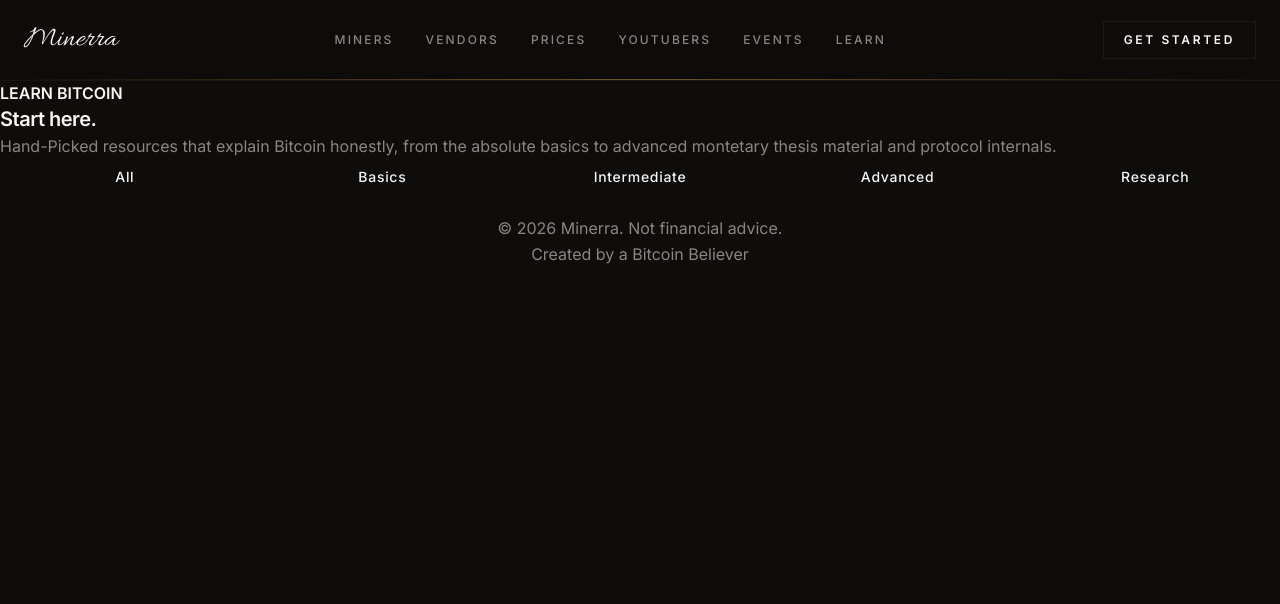
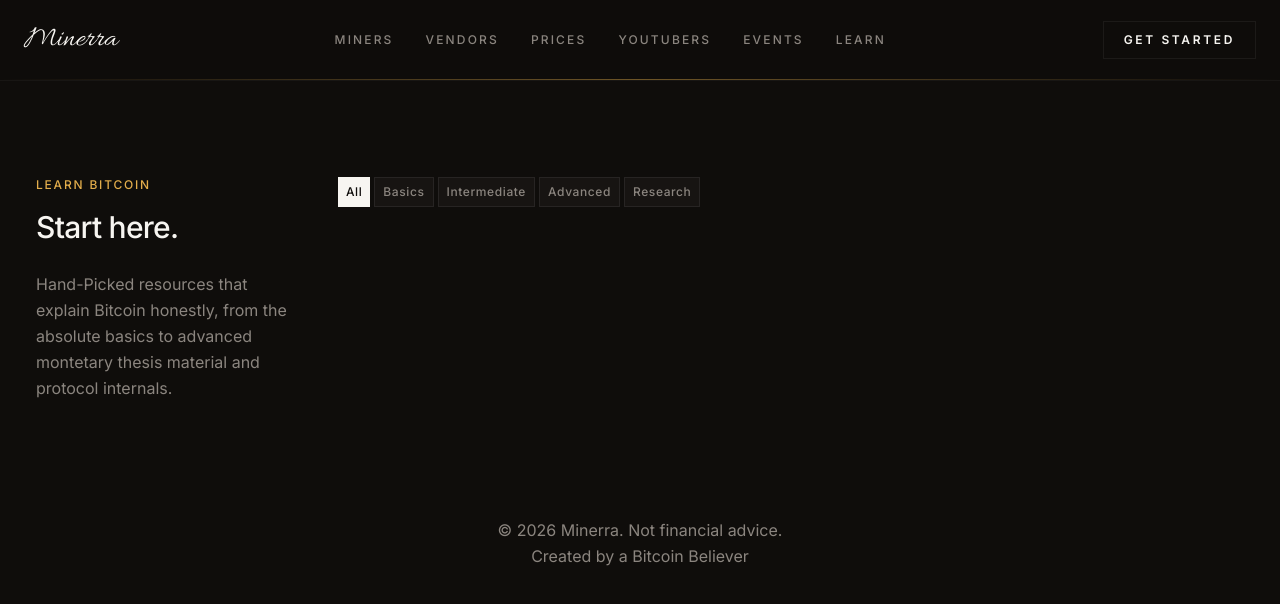
Before and after one commit to Fabiang120/Minerra, a Next.js app in the folder my-app/: page /learn in a window 1280 px wide. Shown: the top 604 px of the page. Built offline with nearby package versions, Linux system fonts and the light colour scheme.

Commit message:
Started learn page frontend

```diff
--- a/my-app/app/learn/page.tsx
+++ b/my-app/app/learn/page.tsx
@@ -2,20 +2,84 @@
 import { useState } from "react";
 
 export default function Learn() {
+  type learning = {
+    name: string;
+    type: string;
+    description: string;
+    Experience: string;
+  }
+  const learnings: learning[] = [
+    {
+      name: "Bitcoin Whitepaper",
+      type: "Research Paper",
+      description: "Satoshi Nakamoto's foundational 9-page paper outlining a peer-to-peer electronic cash system and the proof-of-work mechanism.",
+      Experience: "Basics"
+    },
+    {
+      name: "The Bitcoin Standard",
+      type: "Book",
+      description: "An economic exploration of Bitcoin as sound money, tracing the history of monetary evolution and hard currencies.",
+      Experience: "Basics"
+    },
+    {
+      name: "Mastering Bitcoin",
+      type: "Technical Book",
+      description: "Andreas Antonopoulos's comprehensive guide into cryptography, keys, addresses, wallets, and the transaction lifecycle.",
+      Experience: "Intermediate"
+    },
+    {
+      name: "Layered Money",
+      type: "Book",
+      description: "An analysis of how monetary systems scale across layers, from gold and central bank reserves to Bitcoin and the Lightning Network.",
+      Experience: "Intermediate"
+    },
+    {
+      name: "Programming Bitcoin",
+      type: "Code Workshop",
+      description: "Build a Bitcoin library from scratch in Python, implementing elliptic curve cryptography, transaction serialization, and script execution.",
+      Experience: "Advanced"
+    },
+    {
+      name: "Bitcoin Core LevelDB & UTXO Performance",
+      type: "Research Documentation",
+      description: "Low-level technical breakdowns of node reindexing, database caching mechanisms, and RAM optimization under fixed memory limits.",
+      Experience: "Research"
+    }
+  ];
   const [experience] = useState(["All", "Basics", "Intermediate", "Advanced", "Research"]);
   const [selectedExperience, setSelectedExperience] = useState("All");
   const handleSelectedExperience = (exp: string) => {
     setSelectedExperience(exp);
   }
+  const filteredlearnings = learnings.filter((l) => {
+    const matchesExperience = selectedExperience === "All" || l.Experience === selectedExperience;
+    return matchesExperience;
+  })
   return (
-    <section>
-      <h4>LEARN BITCOIN</h4>
-      <h2>Start here.</h2>
-      <p>Hand-Picked resources that explain Bitcoin honestly, from the absolute basics to advanced montetary thesis material and protocol internals.</p>
-      <div className="grid grid-flow-col auto-cols-fr gap-2">
-        {experience.map((e) => {
-          return <button className="w-full py-2 rounded-sm bg-button-gray" key={e} onClick={() => handleSelectedExperience(e)}>{e}</button>
-        })}
+    <section className="px-4 pt-12 pb-24 mt-8 grid sm:grid-cols-4 md:grid-cols-8 md:px-6 md:pt-16 xl:grid-cols-12 gap-6">
+      <div className="col-span-full lg:px-3 lg:col-start-1 lg:col-end-4 xl:col-start-1 xl:col-end-4 flex flex-col mb-6 lg:mb-0 gap-4">
+        <h4 className="text-xs font-medium tracking-[0.15em] text-gold uppercase">LEARN BITCOIN</h4>
+        <h1>Start here.</h1>
+        <p className="mt-2 max-w-[44ch]">Hand-Picked resources that explain Bitcoin honestly, from the absolute basics to advanced montetary thesis material and protocol internals.</p>
+      </div>
+      <div className="col-span-full min-w-0 flex flex-col gap-6 lg:col-start-4 lg:col-end-9 xl:col-start-4 xl:col-end-13">
+        <div className="flex flex-wrap gap-1">
+          {experience.map((e) => {
+            const active = selectedExperience === e;
+            return (
+              <button
+                key={e}
+                onClick={() => handleSelectedExperience(e)}
+                className={`py-1.5 px-2 text-xs font-medium transition-colors border-border border-0.5 ${active
+                  ? "bg-foreground text-background"
+                  : "bg-surface text-muted-foreground hover:text-foreground border border-border"
+                  }`}
+              >
+                {e}
+              </button>
+            );
+          })}
+        </div>
       </div>
     </section>
   );
```
